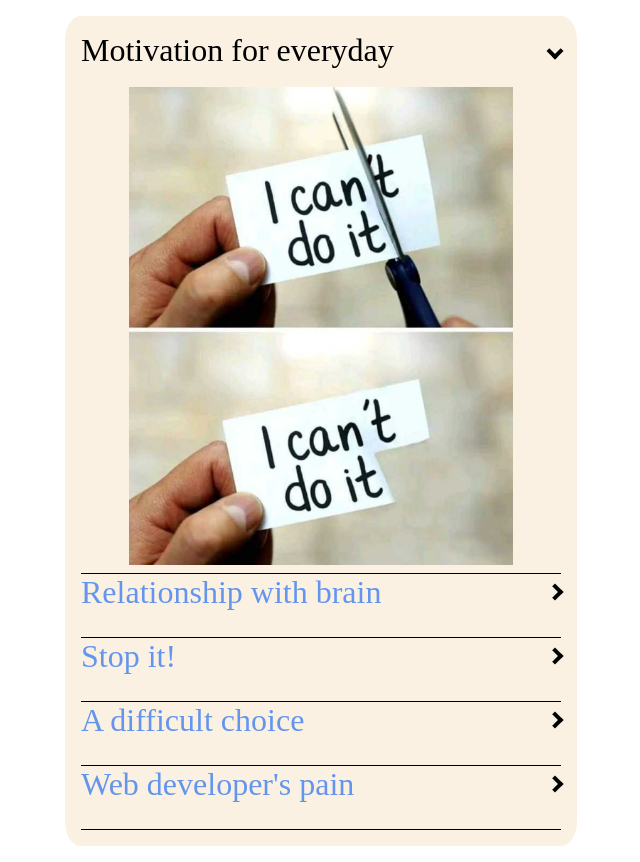
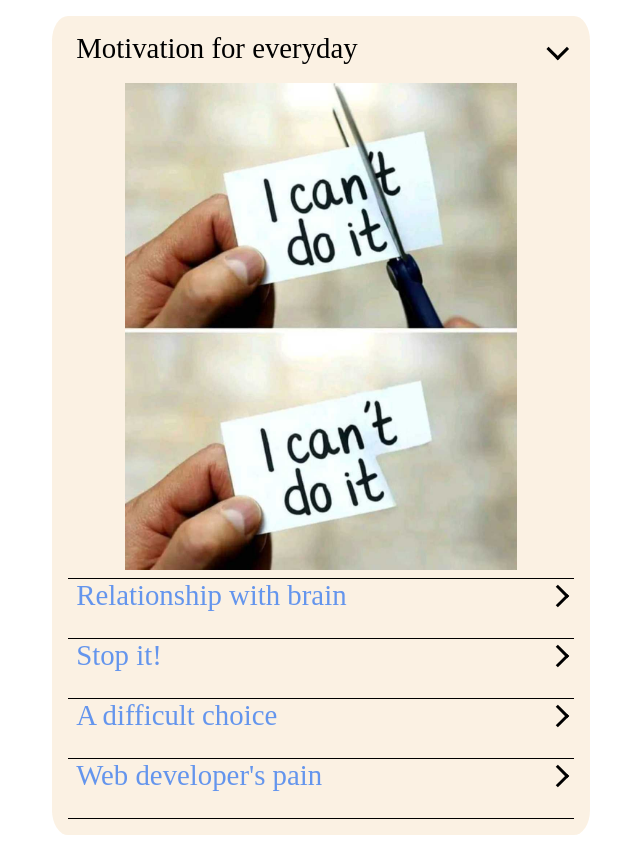
Before and after one commit to Veronikanos/cssBayan, a plain HTML site: page cssBayan/index.html in a window 1280 px wide. Shown: the whole page, without its empty margins (319-959 px from the left). Drawn offline with Linux system fonts and the light colour scheme.

Commit message:
fix: change breakpoint for media query for desktop (Sat, Mar 11, 2023 05:56:58 PM)

```diff
--- a/cssBayan/style.css
+++ b/cssBayan/style.css
@@ -6,18 +6,12 @@ p {
   margin: 0;
 }
 
-.memes-wrapper {
-  max-width: 70%;
-  margin: 1rem auto;
-  background-color: rgba(250, 235, 215, 0.699);
-  padding: 1rem;
-  border-radius: 3%;
-}
-
 .mem-item {
   display: block;
   border-bottom: 0.1rem solid black;
   padding-bottom: 0.5rem;
+  padding-left: 0.5rem;
+  padding-right: 0.5rem;
 }
 
 .icon-div {
@@ -31,7 +25,11 @@ p {
 }
 
 .memes-wrapper {
-  max-width: 20rem;
+  width: 50%;
+  margin: 1rem auto;
+  background-color: rgba(250, 235, 215, 0.699);
+  padding: 1rem;
+  border-radius: 3%;
   color: cornflowerblue;
   transition: color 0.3s ease;
 }
@@ -92,16 +90,16 @@ p {
   }
 
   .icon-div {
-    width: 0.4rem;
-    height: 0.4rem;
-    border-top: 0.2rem solid black;
-    border-right: 0.2rem solid black;
+    width: 1vw;
+    height: 1vw;
+    border-top: 0.3vw solid black;
+    border-right: 0.3vw solid black;
   }
 }
 
 @media screen and (min-width: 820px) {
   .memes-wrapper {
-    max-width: 25rem;
+    width: 40%;
   }
 
   .mem-title {
@@ -111,33 +109,19 @@ p {
   .mem-input:checked + .mem-image {
     width: 80%;
   }
-
-  .icon-div {
-    width: 0.4rem;
-    height: 0.4rem;
-    border-top: 0.3rem solid black;
-    border-right: 0.3rem solid black;
-  }
 }
 
-@media screen and (min-width: 820px) {
+@media screen and (min-width: 1920px) {
   .memes-wrapper {
-    max-width: 30rem;
+    width: 30%;
   }
 
   .mem-title {
-    font-size: 2rem;
+    font-size: 2vw;
   }
 
   .mem-input:checked + .mem-image {
     width: 80%;
-  }
-
-  .icon-div {
-    width: 0.5rem;
-    height: 0.5rem;
-    border-top: 0.3rem solid black;
-    border-right: 0.3rem solid black;
   }
 }
 
```
